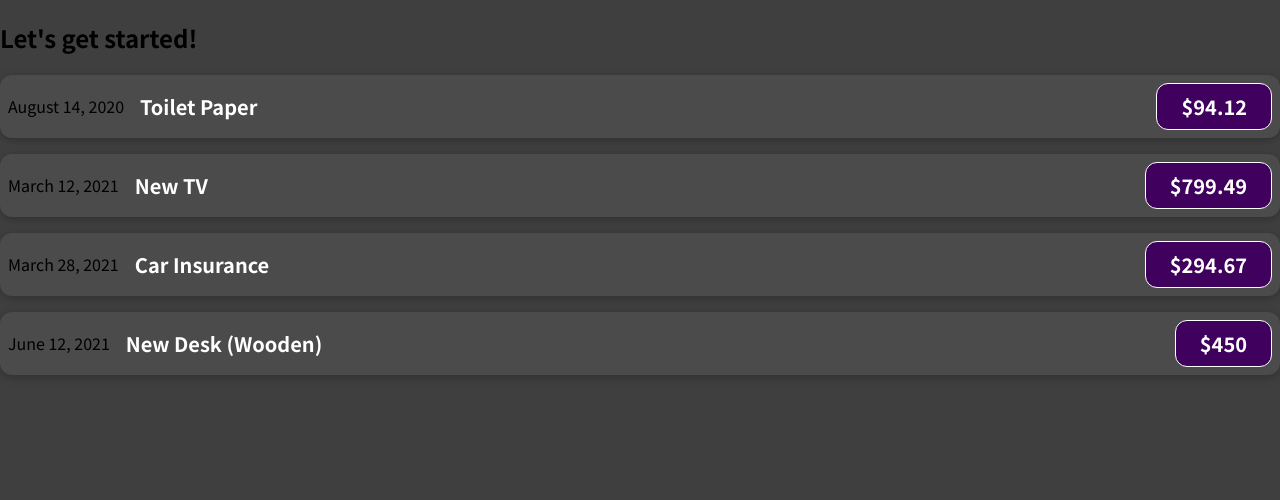
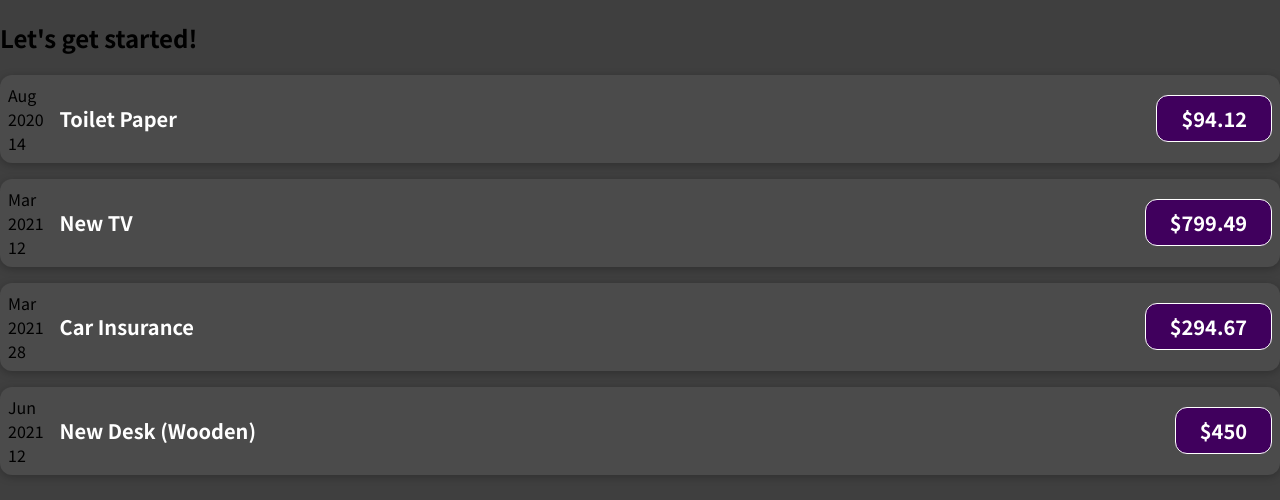
Before and after one commit to Ivan270/react-learning, a JavaScript app: page / in a window 1280 px wide. Shown: the top 500 px of the page. Built offline with nearby package versions, Linux system fonts and the light colour scheme.

Commit message:
se mejora formateo de fecha

```diff
--- a/src/components/ExpenseItem.js
+++ b/src/components/ExpenseItem.js
@@ -1,14 +1,16 @@
 import './ExpenseItem.css';
 
 function ExpenseItem(props) {
+	const month = props.date.toLocaleDateString('en-US', { month: 'short' });
+	const year = props.date.toLocaleDateString('en-US', { year: 'numeric' });
+	const day = props.date.toLocaleDateString('en-US', { day: '2-digit' });
+
 	return (
 		<div className="expense-item">
 			<div>
-				{props.date.toLocaleDateString('en-US', {
-					day: 'numeric',
-					month: 'long',
-					year: 'numeric',
-				})}
+				<div>{month}</div>
+				<div>{year}</div>
+				<div>{day}</div>
 			</div>
 			<div className="expense-item__description">
 				<h2>{props.title}</h2>
```
